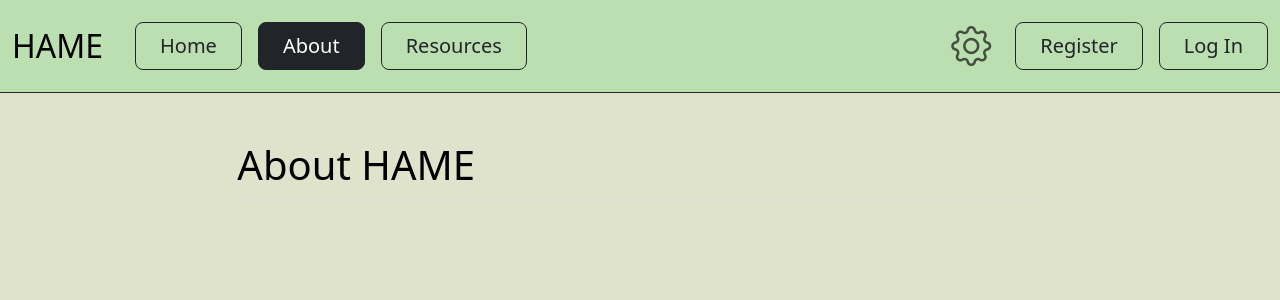
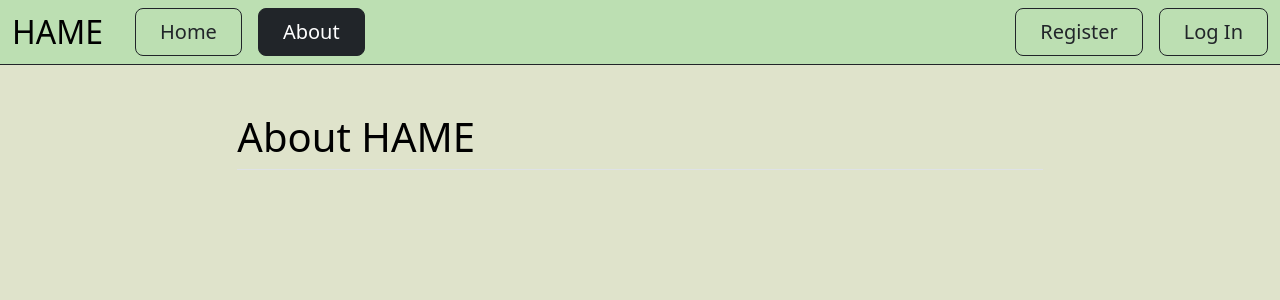
Before and after one commit to matthewsp124/hame, a Django app: page /hame/about/ in a window 1280 px wide. Shown: the top 300 px of the page. Run offline with Django 5.2, Linux system fonts and the light colour scheme.

Commit message:
removed navbar links that are no longer in scope

```diff
--- a/hame_project/hame/templates/hame/base.html
+++ b/hame_project/hame/templates/hame/base.html
@@ -31,14 +31,8 @@
                     <div class="navbar-nav gap-3">
                         <a href="{% url 'hame:index' %}" class="btn btn-lg btn-outline-dark px-4 {% if request.resolver_match.url_name == 'index' %}active{% endif %}">Home</a>
                         <a href="{% url 'hame:about' %}" class="btn btn-lg btn-outline-dark px-4 {% if request.resolver_match.url_name == 'about' %}active{% endif %}">About</a>
-                        <a href="{% url 'hame:resources' %}" class="btn btn-lg btn-outline-dark px-4 {% if request.resolver_match.url_name == 'resources' %}active{% endif %}">Resources</a>
                     </div>
                     <ul class="navbar-nav ms-auto navbar-right align-items-center gap-3">
-                        <li class="nav-item">
-                            <a href="#" class="nav-link">
-                                <i class="bi bi-gear fs-1"></i>
-                            </a>
-                        </li>
                         <li class="nav-item">
                             {% if user.is_authenticated %}
                                 <div class="navbar-nav gap-3 align-items-center">
```
